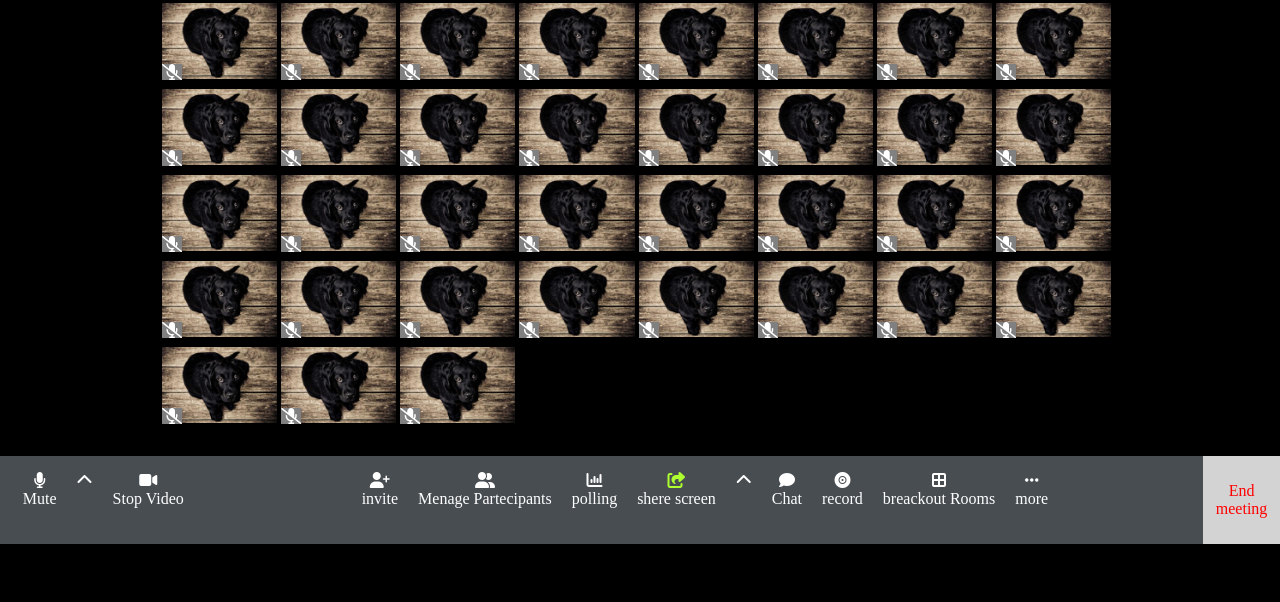
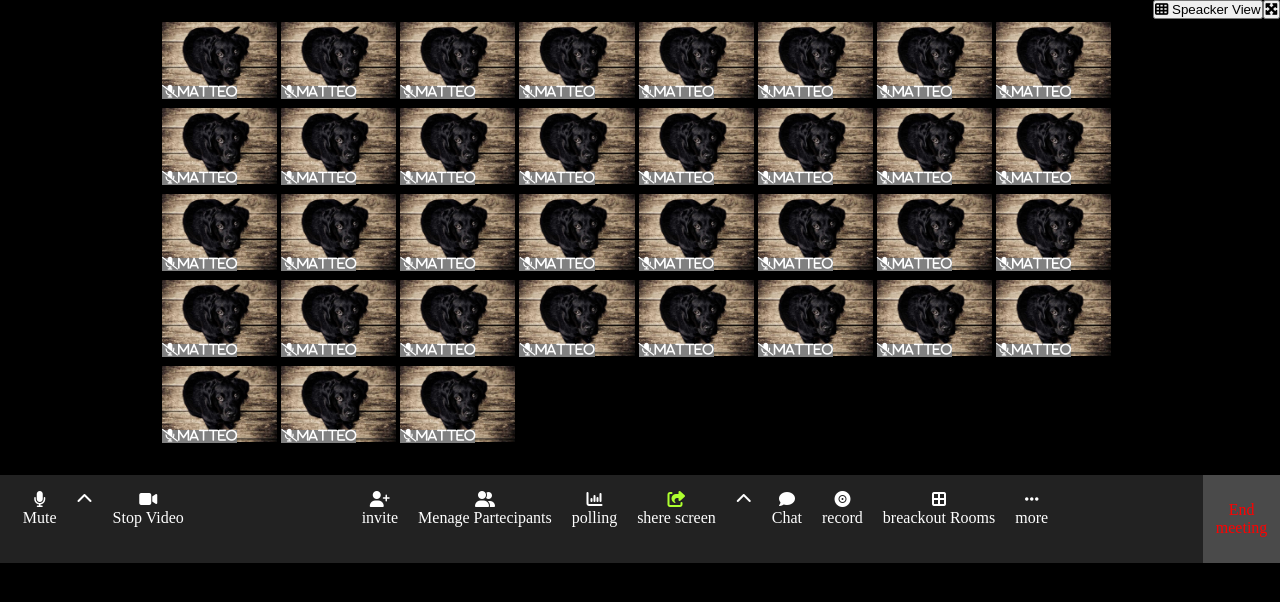
Before and after one commit to MatteoAgu01/-html-css-zoom, a plain HTML site: page index.html in a window 1280 px wide. Drawn offline with Linux system fonts and the light colour scheme.

Commit message:
add name in webcam

```diff
--- a/css/style.css
+++ b/css/style.css
@@ -4,6 +4,8 @@
      box-sizing: border-box;
      border: px solid white;
 }
+
+
 
 body{
      background-color: black;
@@ -13,7 +15,10 @@ img{
      width: 100%;
      z-index: -1;
 }
-
+.h-flex{
+     display: flex;
+     justify-content: flex-end;
+}
 main{
      width: 75vw;
      margin: auto;
@@ -27,6 +32,7 @@ main{
 
 .fa-microphone-slash{
      color: white;
+     font-size: 80%;
      background-color: grey;
      position: absolute;
      bottom: 4%;
@@ -56,7 +62,7 @@ footer {
      height: 11vh;
      display: flex;
      justify-content: space-between;
-     background-color: #484d52;
+     background-color: #222222;
 }
 
 
@@ -77,7 +83,7 @@ footer section{
 
 
 .ending{
-     background-color: lightgrey;
+     background-color: #4a4a4a;
      width: 6%;
      display: flex;
      justify-content: center;
--- a/index.html
+++ b/index.html
@@ -11,7 +11,10 @@
 </head>
 <body>
      <header>
-
+          <section class="h-flex">
+                    <button> <i class="fa-solid fa-table-cells"></i> Speacker View</button>
+                    <button> <i class="fa-solid fa-maximize"></i></button>
+          </section>
      </header>
      <main class="d-flex">
           <section class="container-web">
@@ -19,7 +22,7 @@
                     <img src="./img/doggo.jpg" alt="immagine web cam">
                </picture>
 
-               <i class="fa-solid fa-microphone-slash"></i>
+               <i class="fa-solid fa-microphone-slash">Matteo</i>
           </section>
 
           <section class="container-web">
@@ -27,7 +30,7 @@
                     <img src="./img/doggo.jpg" alt="immagine web cam">
                </picture>
 
-               <i class="fa-solid fa-microphone-slash"></i>
+               <i class="fa-solid fa-microphone-slash">Matteo</i>
           </section>
 
           <section class="container-web">
@@ -35,7 +38,7 @@
                     <img src="./img/doggo.jpg" alt="immagine web cam">
                </picture>
 
-               <i class="fa-solid fa-microphone-slash"></i>
+               <i class="fa-solid fa-microphone-slash">Matteo</i>
           </section>
 
           <section class="container-web">
@@ -43,7 +46,7 @@
                     <img src="./img/doggo.jpg" alt="immagine web cam">
                </picture>
 
-               <i class="fa-solid fa-microphone-slash"></i>
+               <i class="fa-solid fa-microphone-slash">Matteo</i>
           </section>
 
           <section class="container-web">
@@ -51,7 +54,7 @@
                     <img src="./img/doggo.jpg" alt="immagine web cam">
                </picture>
 
-               <i class="fa-solid fa-microphone-slash"></i>
+               <i class="fa-solid fa-microphone-slash">Matteo</i>
           </section>
 
           <section class="container-web">
@@ -59,7 +62,7 @@
                     <img src="./img/doggo.jpg" alt="immagine web cam">
                </picture>
 
-               <i class="fa-solid fa-microphone-slash"></i>
+               <i class="fa-solid fa-microphone-slash">Matteo</i>
           </section>
 
           <section class="container-web">
@@ -67,7 +70,7 @@
                     <img src="./img/doggo.jpg" alt="immagine web cam">
                </picture>
 
-               <i class="fa-solid fa-microphone-slash"></i>
+               <i class="fa-solid fa-microphone-slash">Matteo</i>
           </section>
 
           <section class="container-web">
@@ -75,7 +78,7 @@
                     <img src="./img/doggo.jpg" alt="immagine web cam">
                </picture>
 
-               <i class="fa-solid fa-microphone-slash"></i>
+               <i class="fa-solid fa-microphone-slash">Matteo</i>
           </section>
 
           <section class="container-web">
@@ -83,7 +86,7 @@
                     <img src="./img/doggo.jpg" alt="immagine web cam">
                </picture>
 
-               <i class="fa-solid fa-microphone-slash"></i>
+               <i class="fa-solid fa-microphone-slash">Matteo</i>
           </section>
 
           <section class="container-web">
@@ -91,7 +94,7 @@
                     <img src="./img/doggo.jpg" alt="immagine web cam">
                </picture>
 
-               <i class="fa-solid fa-microphone-slash"></i>
+               <i class="fa-solid fa-microphone-slash">Matteo</i>
           </section>
 
           <section class="container-web">
@@ -99,7 +102,7 @@
                     <img src="./img/doggo.jpg" alt="immagine web cam">
                </picture>
 
-               <i class="fa-solid fa-microphone-slash"></i>
+               <i class="fa-solid fa-microphone-slash">Matteo</i>
           </section>
 
           <section class="container-web">
@@ -107,7 +110,7 @@
                     <img src="./img/doggo.jpg" alt="immagine web cam">
                </picture>
 
-               <i class="fa-solid fa-microphone-slash"></i>
+               <i class="fa-solid fa-microphone-slash">Matteo</i>
           </section>
 
           <section class="container-web">
@@ -115,7 +118,7 @@
                     <img src="./img/doggo.jpg" alt="immagine web cam">
                </picture>
 
-               <i class="fa-solid fa-microphone-slash"></i>
+               <i class="fa-solid fa-microphone-slash">Matteo</i>
           </section>
 
           <section class="container-web">
@@ -123,7 +126,7 @@
                     <img src="./img/doggo.jpg" alt="immagine web cam">
                </picture>
 
-               <i class="fa-solid fa-microphone-slash"></i>
+               <i class="fa-solid fa-microphone-slash">Matteo</i>
           </section>
 
           <section class="container-web">
@@ -131,7 +134,7 @@
                     <img src="./img/doggo.jpg" alt="immagine web cam">
                </picture>
 
-               <i class="fa-solid fa-microphone-slash"></i>
+               <i class="fa-solid fa-microphone-slash">Matteo</i>
           </section>
 
           <section class="container-web">
@@ -139,7 +142,7 @@
                     <img src="./img/doggo.jpg" alt="immagine web cam">
                </picture>
 
-               <i class="fa-solid fa-microphone-slash"></i>
+               <i class="fa-solid fa-microphone-slash">Matteo</i>
           </section>
 
           <section class="container-web">
@@ -147,7 +150,7 @@
                     <img src="./img/doggo.jpg" alt="immagine web cam">
                </picture>
 
-               <i class="fa-solid fa-microphone-slash"></i>
+               <i class="fa-solid fa-microphone-slash">Matteo</i>
           </section>
 
           <section class="container-web">
@@ -155,7 +158,7 @@
                     <img src="./img/doggo.jpg" alt="immagine web cam">
                </picture>
 
-               <i class="fa-solid fa-microphone-slash"></i>
+               <i class="fa-solid fa-microphone-slash">Matteo</i>
           </section>
 
           <section class="container-web">
@@ -163,7 +166,7 @@
                     <img src="./img/doggo.jpg" alt="immagine web cam">
                </picture>
 
-               <i class="fa-solid fa-microphone-slash"></i>
+               <i class="fa-solid fa-microphone-slash">Matteo</i>
           </section>
 
           <section class="container-web">
@@ -171,7 +174,7 @@
                     <img src="./img/doggo.jpg" alt="immagine web cam">
                </picture>
 
-               <i class="fa-solid fa-microphone-slash"></i>
+               <i class="fa-solid fa-microphone-slash">Matteo</i>
           </section>
 
           <section class="container-web">
@@ -179,7 +182,7 @@
                     <img src="./img/doggo.jpg" alt="immagine web cam">
                </picture>
 
-               <i class="fa-solid fa-microphone-slash"></i>
+               <i class="fa-solid fa-microphone-slash">Matteo</i>
           </section>
 
           <section class="container-web">
@@ -187,7 +190,7 @@
                     <img src="./img/doggo.jpg" alt="immagine web cam">
                </picture>
 
-               <i class="fa-solid fa-microphone-slash"></i>
+               <i class="fa-solid fa-microphone-slash">Matteo</i>
           </section>
 
           <section class="container-web">
@@ -195,7 +198,7 @@
                     <img src="./img/doggo.jpg" alt="immagine web cam">
                </picture>
 
-               <i class="fa-solid fa-microphone-slash"></i>
+               <i class="fa-solid fa-microphone-slash">Matteo</i>
           </section>
 
           <section class="container-web">
@@ -203,7 +206,7 @@
                     <img src="./img/doggo.jpg" alt="immagine web cam">
                </picture>
 
-               <i class="fa-solid fa-microphone-slash"></i>
+               <i class="fa-solid fa-microphone-slash">Matteo</i>
           </section>
 
           <section class="container-web">
@@ -211,7 +214,7 @@
                     <img src="./img/doggo.jpg" alt="immagine web cam">
                </picture>
 
-               <i class="fa-solid fa-microphone-slash"></i>
+               <i class="fa-solid fa-microphone-slash">Matteo</i>
           </section>
 
           <section class="container-web">
@@ -219,7 +222,7 @@
                     <img src="./img/doggo.jpg" alt="immagine web cam">
                </picture>
 
-               <i class="fa-solid fa-microphone-slash"></i>
+               <i class="fa-solid fa-microphone-slash">Matteo</i>
           </section>
 
           <section class="container-web">
@@ -227,7 +230,7 @@
                     <img src="./img/doggo.jpg" alt="immagine web cam">
                </picture>
 
-               <i class="fa-solid fa-microphone-slash"></i>
+               <i class="fa-solid fa-microphone-slash">Matteo</i>
           </section>
 
           <section class="container-web">
@@ -235,7 +238,7 @@
                     <img src="./img/doggo.jpg" alt="immagine web cam">
                </picture>
 
-               <i class="fa-solid fa-microphone-slash"></i>
+               <i class="fa-solid fa-microphone-slash">Matteo</i>
           </section>
 
           <section class="container-web">
@@ -243,7 +246,7 @@
                     <img src="./img/doggo.jpg" alt="immagine web cam">
                </picture>
 
-               <i class="fa-solid fa-microphone-slash"></i>
+               <i class="fa-solid fa-microphone-slash">Matteo</i>
           </section>
 
           <section class="container-web">
@@ -251,7 +254,7 @@
                     <img src="./img/doggo.jpg" alt="immagine web cam">
                </picture>
 
-               <i class="fa-solid fa-microphone-slash"></i>
+               <i class="fa-solid fa-microphone-slash">Matteo</i>
           </section>
 
           <section class="container-web">
@@ -259,7 +262,7 @@
                     <img src="./img/doggo.jpg" alt="immagine web cam">
                </picture>
 
-               <i class="fa-solid fa-microphone-slash"></i>
+               <i class="fa-solid fa-microphone-slash">Matteo</i>
           </section>
 
           <section class="container-web">
@@ -267,7 +270,7 @@
                     <img src="./img/doggo.jpg" alt="immagine web cam">
                </picture>
 
-               <i class="fa-solid fa-microphone-slash"></i>
+               <i class="fa-solid fa-microphone-slash">Matteo</i>
           </section>
 
           <section class="container-web">
@@ -275,7 +278,7 @@
                     <img src="./img/doggo.jpg" alt="immagine web cam">
                </picture>
 
-               <i class="fa-solid fa-microphone-slash"></i>
+               <i class="fa-solid fa-microphone-slash">Matteo</i>
           </section>
 
           <section class="container-web">
@@ -283,7 +286,7 @@
                     <img src="./img/doggo.jpg" alt="immagine web cam">
                </picture>
 
-               <i class="fa-solid fa-microphone-slash"></i>
+               <i class="fa-solid fa-microphone-slash">Matteo</i>
           </section>
 
           <section class="container-web">
@@ -291,7 +294,7 @@
                     <img src="./img/doggo.jpg" alt="immagine web cam">
                </picture>
 
-               <i class="fa-solid fa-microphone-slash"></i>
+               <i class="fa-solid fa-microphone-slash">Matteo</i>
           </section>
      </main>
      <footer>
```
